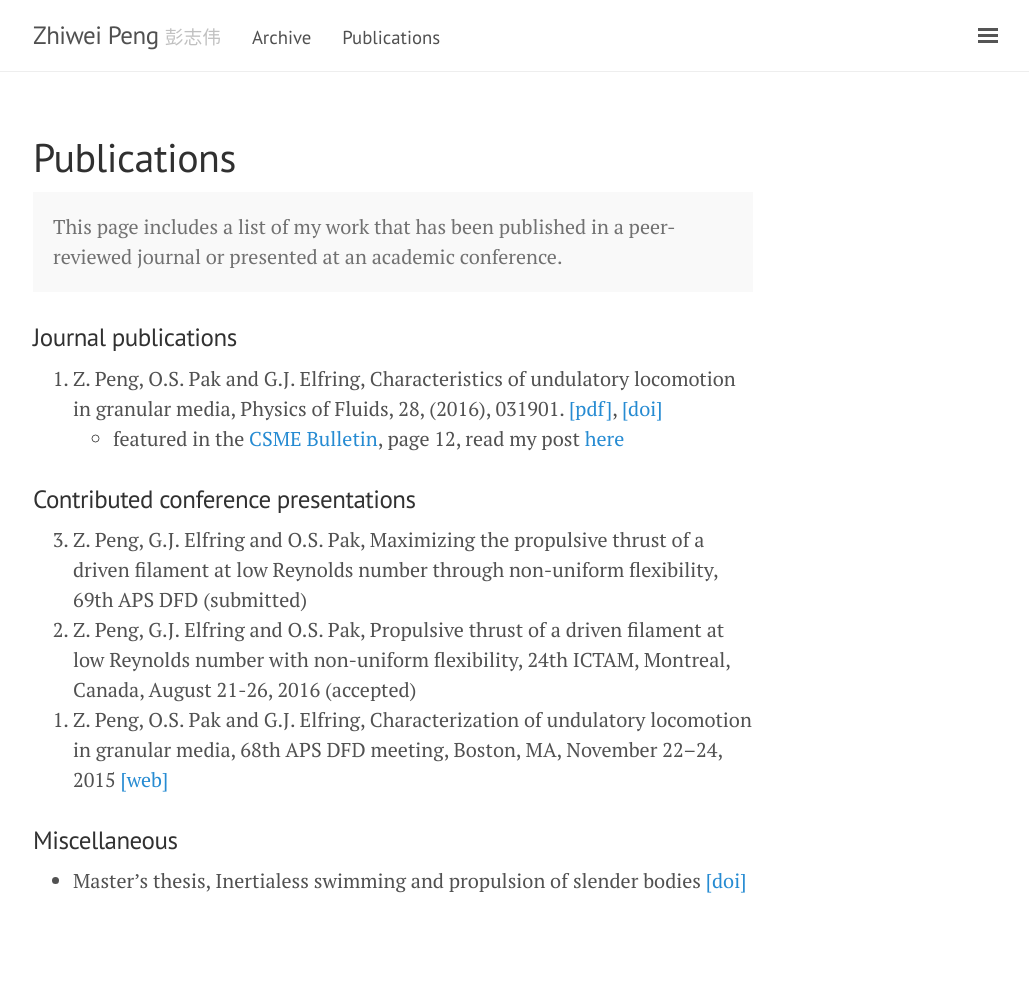
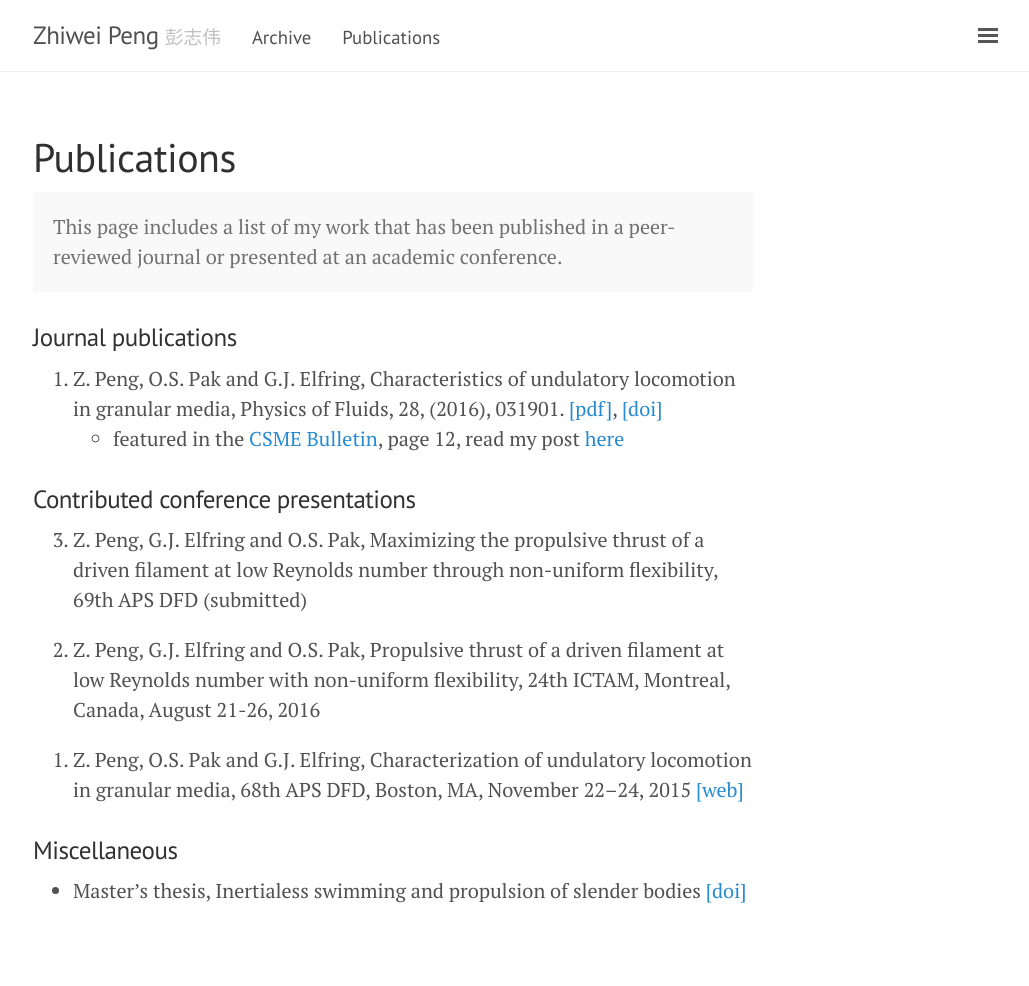
Before and after one commit to zpeng2/zpeng2.github.io, a Jekyll site: the page built from publications.md, in a window 1280 px wide. Shown: the whole page, without its empty margins (247-1276 px from the left). Built offline with Jekyll 4.4.1, drawn with Linux system fonts in a browser that asks for light colours.

Commit message:
update pub

```diff
--- a/publications.md
+++ b/publications.md
@@ -19,8 +19,10 @@ title: Publications
 ### Contributed conference presentations
 
 0. Z. Peng, G.J. Elfring and O.S. Pak, Maximizing the propulsive thrust of a driven filament at low Reynolds number through non-uniform flexibility, 69th APS DFD (submitted)
-0. Z. Peng, G.J. Elfring and O.S. Pak, Propulsive thrust of a driven filament at low Reynolds number with non-uniform flexibility, 24th ICTAM, Montreal, Canada, August 21-26, 2016 (accepted)
-0. Z. Peng, O.S. Pak and G.J. Elfring, Characterization of undulatory locomotion in granular media, 68th APS DFD meeting, Boston, MA, November 22–24, 2015 [[web]](http://meetings.aps.org/link/BAPS.2015.DFD.L26.4)
+
+0. Z. Peng, G.J. Elfring and O.S. Pak, Propulsive thrust of a driven filament at low Reynolds number with non-uniform flexibility, 24th ICTAM, Montreal, Canada, August 21-26, 2016
+
+0. Z. Peng, O.S. Pak and G.J. Elfring, Characterization of undulatory locomotion in granular media, 68th APS DFD, Boston, MA, November 22–24, 2015 [[web]](http://meetings.aps.org/link/BAPS.2015.DFD.L26.4)
 {: reversed="reversed"}
 
 
```
